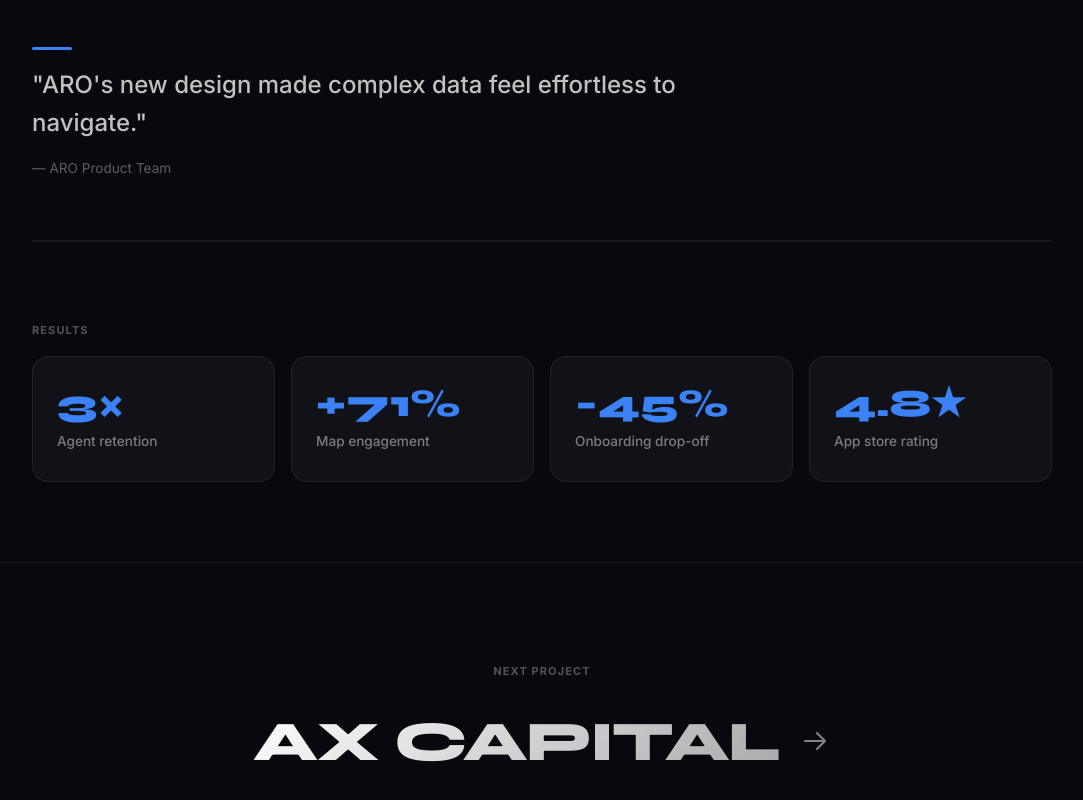
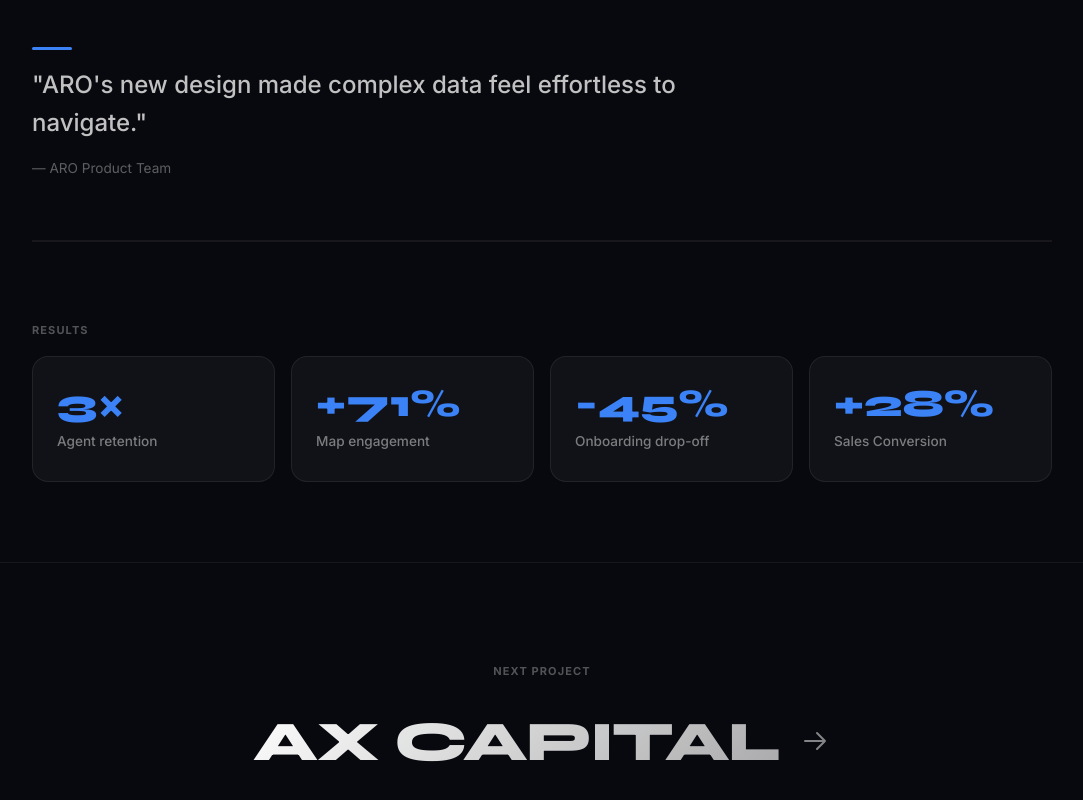
Before and after one commit to urock512-debug/portfolio_react, a React (Vite) app: page /case/aro in a window 1280 px wide. Shown: the part 4219-5019 px from the top of the page, without its empty margins (98-1181 px from the left). Built offline with nearby package versions, Linux system fonts and the light colour scheme.

Commit message:
some text fixes

```diff
--- a/src/data/portfolio.js
+++ b/src/data/portfolio.js
@@ -112,7 +112,7 @@
         { value: '3×', label: 'Agent retention' },
         { value: '+71%', label: 'Map engagement' },
         { value: '-45%', label: 'Onboarding drop-off' },
-        { value: '4.8★', label: 'App store rating' },
+        { value: '+28%', label: 'Sales Conversion' },
       ],
       sections: [
         // image/video здесь — отдельный слот для секции в гриде (независимо от heroMedia)
@@ -145,7 +145,7 @@
           { value: '3×', label: 'Удержание агентов' },
           { value: '+71%', label: 'Вовлечённость в карту' },
           { value: '-45%', label: 'Отток при онбординге' },
-          { value: '4.8★', label: 'Рейтинг в App Store' },
+          { value: '+28%', label: 'Конверсия в сделку' },
         ],
       },
     },
@@ -189,7 +189,7 @@
         { value: '+58%', label: 'Lead conversion' },
         { value: '2.4×', label: 'Session duration' },
         { value: '-34%', label: 'Bounce rate' },
-        { value: '#1', label: 'Google ranking' },
+        { value: '4.8★', label: 'Google rating' },
       ],
       sections: [
         { type: 'hero', ratio: '16/11', label: 'Homepage hero redesign', image: '/media/axcapitalhero.jpg' },
@@ -221,7 +221,7 @@
           { value: '+58%', label: 'Конверсия лидов' },
           { value: '2.4×', label: 'Длительность сессии' },
           { value: '-34%', label: 'Показатель отказов' },
-          { value: '#1', label: 'Позиция в Google' },
+          { value: '4.8★', label: 'Рейтинг в Google' },
         ],
       },
     },
```
